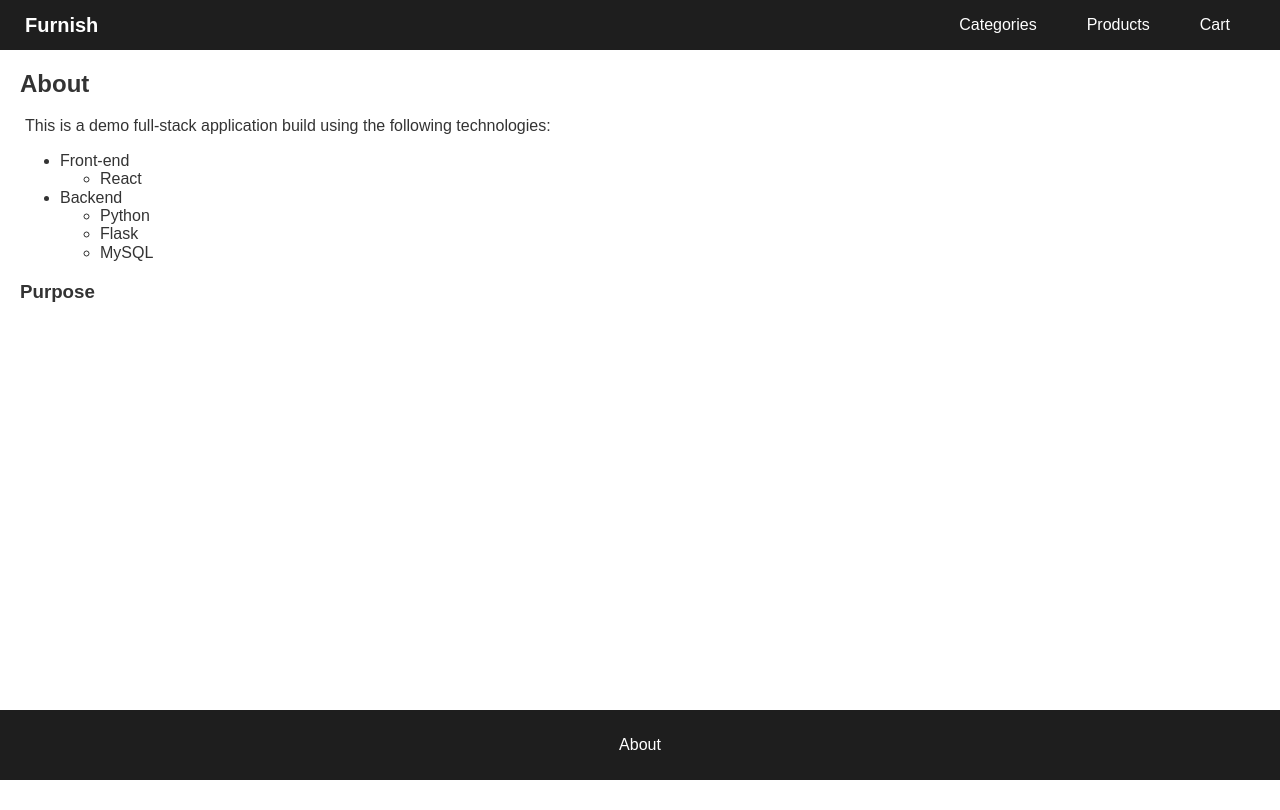
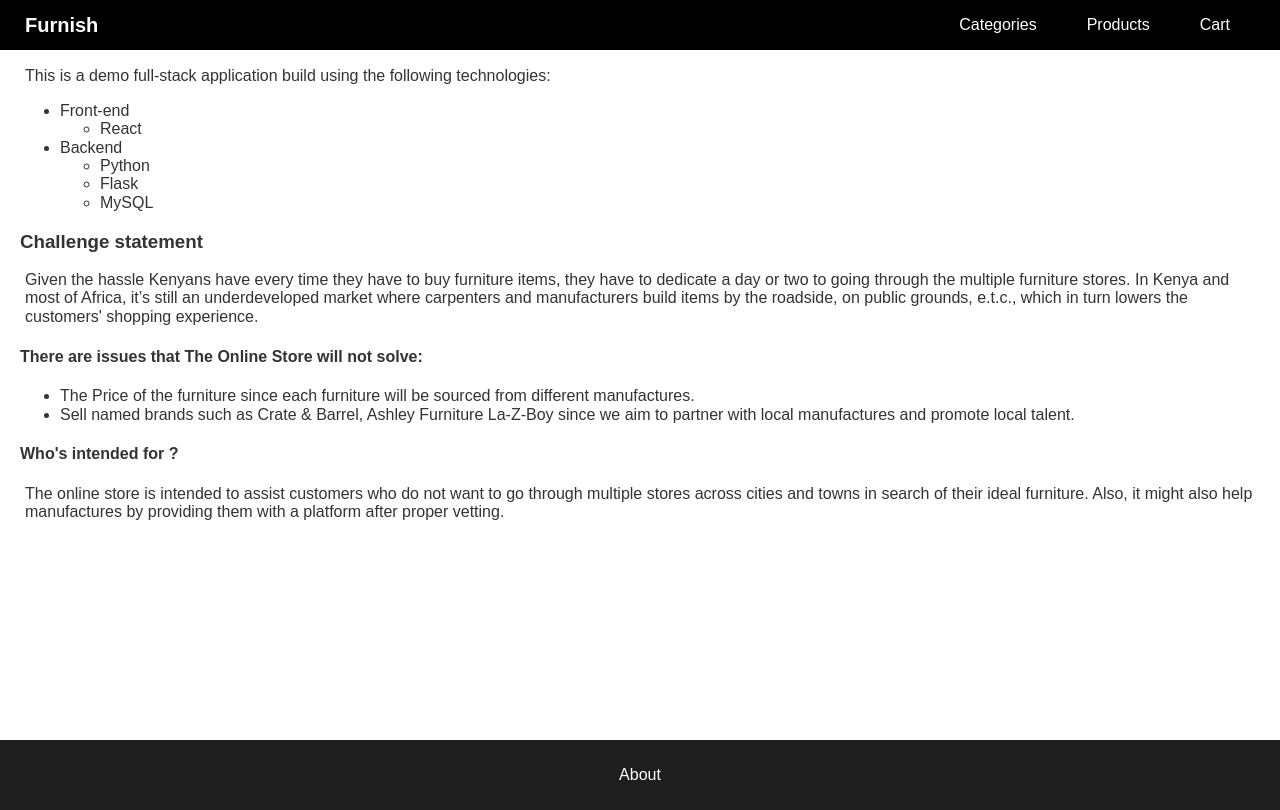
Before and after one commit to Mariga94/Fake-Store, a React (Create React App) app in the folder client/: page /about in a window 1280 px wide. Built offline with nearby package versions, Linux system fonts and the light colour scheme; no server answers; a web font is replaced by a local one.

Commit message:
Make improvements to the client side

```diff
--- a/client/package.json
+++ b/client/package.json
@@ -11,8 +11,11 @@
     "gh-pages": "^4.0.0",
     "react": "^18.2.0",
     "react-dom": "^18.2.0",
+    "react-notifications": "^1.7.4",
     "react-router-dom": "^6.4.4",
     "react-scripts": "5.0.1",
+    "sweetalert": "^2.1.2",
+    "use-toast-notification": "^0.1.3",
     "web-vitals": "^2.1.4"
   },
   "scripts": {
--- a/client/src/Components/About.js
+++ b/client/src/Components/About.js
@@ -4,16 +4,19 @@ export default function About() {
   return (
     <div className="about">
       <h2>About</h2>
-          <p>This is a demo full-stack application
-            build using the following technologies:
+      <p>
+        This is a demo full-stack application build using the following
+        technologies:
       </p>
       <ul>
-                <li>Front-end
+        <li>
+          Front-end
           <ul>
             <li>React</li>
           </ul>
         </li>
-                <li>Backend
+        <li>
+          Backend
           <ul>
             <li>Python</li>
             <li>Flask</li>
@@ -22,9 +25,37 @@ export default function About() {
         </li>
       </ul>
       <article>
-                <h3>Purpose</h3>
-                <p></p>
+        <h3>Challenge statement</h3>
+        <p>
+          Given the hassle Kenyans have every time they have to buy furniture
+          items, they have to dedicate a day or two to going through the
+          multiple furniture stores. In Kenya and most of Africa, it’s still an
+          underdeveloped market where carpenters and manufacturers build items
+          by the roadside, on public grounds, e.t.c., which in turn lowers the
+          customers' shopping experience.
+        </p>
+      </article>
+      <article>
+        <h4>There are issues that The Online Store will not solve: </h4>
+        <ul>
+          <li>
+            The Price of the furniture since each furniture will be sourced from
+            different manufactures.
+          </li>
+          <li>
+            Sell named brands such as Crate & Barrel, Ashley Furniture La-Z-Boy
+            since we aim to partner with local manufactures and promote local
+            talent.
+          </li>
+        </ul>
+        <h4>Who's intended for ?</h4>
+        <p>
+          The online store is intended to assist customers who do not want to go
+          through multiple stores across cities and towns in search of their
+          ideal furniture. Also, it might also help manufactures by providing
+          them with a platform after proper vetting.
+        </p>
       </article>
     </div>
-    )
+  );
 }
--- a/client/src/Components/App.js
+++ b/client/src/Components/App.js
@@ -1,6 +1,6 @@
 import React from "react";
 import axios from "axios";
-import { Routes, Router, Route, useNavigate } from "react-router-dom";
+import { Routes, Route, useNavigate, Link } from "react-router-dom";
 import Navbar from "./Navbar";
 import Footer from "./Footer";
 import Cart from "./Cart";
@@ -20,10 +20,12 @@ export default function App() {
   const [product, setProduct] = React.useState();
   const navigate = useNavigate();
 
-  const base_url = "https://furnish-store.onrender.com/api/v1/";
+  // const base_url = "https://furnish-store.onrender.com/api/v1/";
+  const base_url = "http://127.0.0.1:5000/api/v1/";
   // Navigation
   function navigateToCategoryProduct(category_id) {
     navigate(`/categories/${category_id}/products`);
+    window.location.reload();
   }
 
   function navigateToProduct(id) {
@@ -99,6 +101,8 @@ export default function App() {
         axios.post(`${base_url}cart/${id}`, obj).then(
           (res) => {
             console.log(res);
+            window.alert("Item Added to Cart")
+            window.location.reload();
           },
           (error) => {
             console.log(error);
@@ -109,9 +113,11 @@ export default function App() {
   }
 
   //delete item from cart
-  function deleteItemFromCart(cartId) {
+  function deleteItemFromCart(cartId, e) {
     axios.delete(`${base_url}cart/${cartId}`).then(
       (res) => {
+        window.location.reload();
+        window.alert("Item removed from cart.");
         console.log(res);
       },
       (error) => {
--- a/client/src/Components/Shop.js
+++ b/client/src/Components/Shop.js
@@ -19,5 +19,10 @@ export default function Shop(props) {
     />
   ));
 
-  return <div className="shop--container">{sofaElements}</div>;
+  return (
+    <div>
+      <div id="snackbar"></div>
+      <div className="shop--container">{sofaElements}</div>
+    </div>
+  );
 }
--- a/client/src/index.css
+++ b/client/src/index.css
@@ -10,11 +10,16 @@ a {
 
 .navbar {
   display: flex;
-  background-color: rgba(0, 0, 0, 0.884);
+  background-color: rgba(0, 0, 0);
   color: #fff;
   align-items: center;
   height: 50px;
   justify-content: space-between;
+  position: absolute;
+  top: 0;
+  left: 0;
+  right: 0;
+  position: fixed;
 }
 
 .logo {
@@ -33,7 +38,7 @@ a {
   /* margin-right: 70px; */
 }
 
-.links > a{
+.links > a {
   margin-right: 50px;
 }
 
@@ -43,8 +48,10 @@ footer {
   display: flex;
   align-items: center;
   justify-content: center;
-  /* margin-top: 50px; */
   height: 70px;
+  position: absolute;
+  left: 0;
+  right: 0;
 }
 
 .shop--item {
@@ -56,8 +63,9 @@ footer {
   margin: 10px 30px;
 }
 
-.shop--item p {
-  height: 30px;
+.shop--item > p {
+  height: 50px;
+  background-color: aqua;
 }
 
 .shop--item img {
@@ -92,19 +100,24 @@ p {
   flex-flow: wrap;
   justify-content: center;
   margin-top: 50px;
-  min-height: 80vh;
+  min-height: 85vh;
 }
 
 .home {
-  height: 85vh;
+  position: relative;
+  height: 100vh;
   display: flex;
   flex-direction: column;
   justify-content: center;
   align-items: center;
   color: rgb(0, 0, 0);
   background: no-repeat
-  url("https://img.freepik.com/free-photo/scandinavian-living-room-interior-design-zoom-background_53876-143147.jpg?w=1060&t=st=1670439186~exp=1670439786~hmac=d9296e1c1b52a8f4a5074250c7b706435c3145fed8fec11e434e7e154574b54d");
+    url("https://img.freepik.com/free-photo/scandinavian-living-room-interior-design-zoom-background_53876-143147.jpg?w=1060&t=st=1670439186~exp=1670439786~hmac=d9296e1c1b52a8f4a5074250c7b706435c3145fed8fec11e434e7e154574b54d");
   background-size: cover;
+}
+
+.home h1 {
+  font-size: 36px;
 }
 
 .home > .visit {
@@ -122,7 +135,7 @@ p {
 }
 
 .cart {
-  min-height: 80vh;
+  min-height: 95vh;
   display: flex;
   flex-direction: column;
   align-items: center;
@@ -241,22 +254,21 @@ p {
 }
 
 .about {
-  min-height: 80vh;
+  min-height: 90vh;
   margin: 0 20px;
   color: rgba(24, 24, 24, 0.884);
 }
 
 .product--page {
-  height: 80vh;
+  height: 93vh;
   display: flex;
   align-items: center;
   padding-top: 20px;
   justify-content: center;
-  /* background-color: aquamarine; */
 }
 
 .product--page > .shop--item > img {
-  width: 450px;
+  width: 900px;
   height: 400px;
 }
 
--- a/client/src/index.js
+++ b/client/src/index.js
@@ -8,6 +8,6 @@ import { BrowserRouter } from "react-router-dom";
 const root = ReactDOM.createRoot(document.getElementById("root"));
 root.render(
   <BrowserRouter>
-    <App tab="home"/>
+    <App tab="home" />
   </BrowserRouter>
 );
```
Also changed, not shown: client/public/index.html (+1 -21 lines), client/src/Components/Error.js (added, +16 -0 lines), 2 other files (tests, documents, lock files or other folders). Lines whose indentation alone changed are shown as unchanged.
